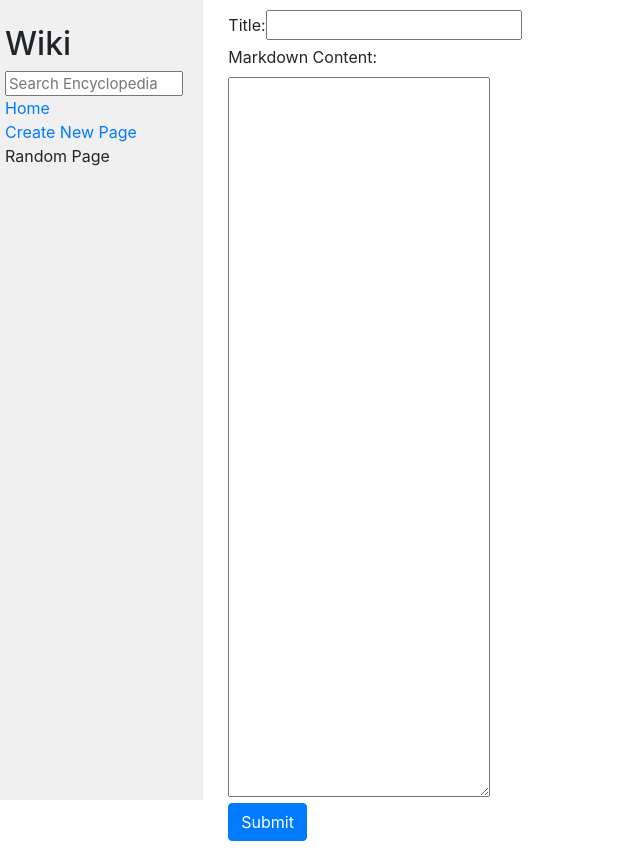
After one commit to gmarte/CS50W, a Django app: page /wiki/add/ in a window 1280 px wide. The commit adds this page. Shown: the whole page, without its empty margins (0-640 px from the left). Run offline with Django 3.2, Linux system fonts and the light colour scheme; some libraries are stand-ins or nearby versions.

Commit message:
markdown logic/add entries/

```diff
--- /dev/null
+++ b/encyclopedia/templates/encyclopedia/add.html
@@ -0,0 +1,16 @@
+{% extends "encyclopedia/layout.html" %}
+
+{% block title %} New Entry {% endblock %}
+{% block body %}
+<form action="{% url 'add'%}" method="post" >
+    {% csrf_token %}
+    <div class="form-group col-lg-4">
+    {{ form }}
+    <!-- <label for="title">Title</label>
+    <input type="title" class="form-control"  id="title" name="title" placeholder="Please insert the title">
+    <label for="content">Content</label>
+    <textarea id="content" class="form-control" rows="10" name="content"></textarea>     -->
+    <input type="submit" class="btn btn-primary">
+    </div>
+</form>
+{% endblock %}
--- a/encyclopedia/templates/encyclopedia/layout.html
+++ b/encyclopedia/templates/encyclopedia/layout.html
@@ -28,7 +28,7 @@
         <div>
           <a href="{% url 'index' %}">Home</a>
         </div>
-        <div>Create New Page</div>
+        <div><a href="{% url 'add' %}"">Create New Page</a></div>
         <div>Random Page</div>
         {% block nav %} {% endblock %}
       </div>
--- a/encyclopedia/urls.py
+++ b/encyclopedia/urls.py
@@ -4,5 +4,6 @@ from . import views
 
 urlpatterns = [
     path("", views.index, name="index"),
-    path("<str:entry>", views.entry, name="entry")
+    path("<str:entry>", views.entry, name="entry"),
+    path("add/", views.add, name="add")
 ]
--- a/encyclopedia/views.py
+++ b/encyclopedia/views.py
@@ -1,7 +1,16 @@
+from cProfile import label
+from click import style
+from django import forms
 from django.shortcuts import render
 
 
 from . import util
+
+
+class NewEntry(forms.Form):
+    title = forms.CharField(label="Title:")
+    content = forms.CharField(label="Markdown Content:", widget=forms.Textarea)
+    # content = forms.Textarea(label="Markdown Content:")
 
 
 def index(request):
@@ -15,3 +24,23 @@ def entry(request, entry):
         "title": entry,
         "entry": util.get_entry(entry)
     })
+
+
+def add(request):
+    if request.method == "POST":
+        form = NewEntry(request.POST)
+        if form.is_valid():
+            util.save_entry(
+                form.cleaned_data["title"], form.cleaned_data["content"])
+            return render(request, "encyclopedia/entry.html", {
+                "title": form.cleaned_data["title"],
+                "entry": util.get_entry(form.cleaned_data["title"])
+            })
+        else:
+            return render(request, "encyclopedia/add.html", {
+                "form": form
+            })
+    else:
+        return render(request, "encyclopedia/add.html", {
+            "form": NewEntry()
+        })
--- a/wiki/urls.py
+++ b/wiki/urls.py
@@ -18,5 +18,5 @@ from django.urls import include, path
 
 urlpatterns = [
     path('admin/', admin.site.urls),
-    path('', include("encyclopedia.urls"))
+    path('wiki/', include("encyclopedia.urls"))
 ]
```
Also changed, not shown: encyclopedia/templates/encyclopedia/entry.html (+10 -6 lines), encyclopedia/templatetags/entry_extras.py (added, +13 -0 lines), entries/Emphasis.md (added, +21 -0 lines), entries/Lists.md (added, +21 -0 lines), entries/Typographic.md (added, +21 -0 lines), encyclopedia/templatetags/__init__.py (added).
